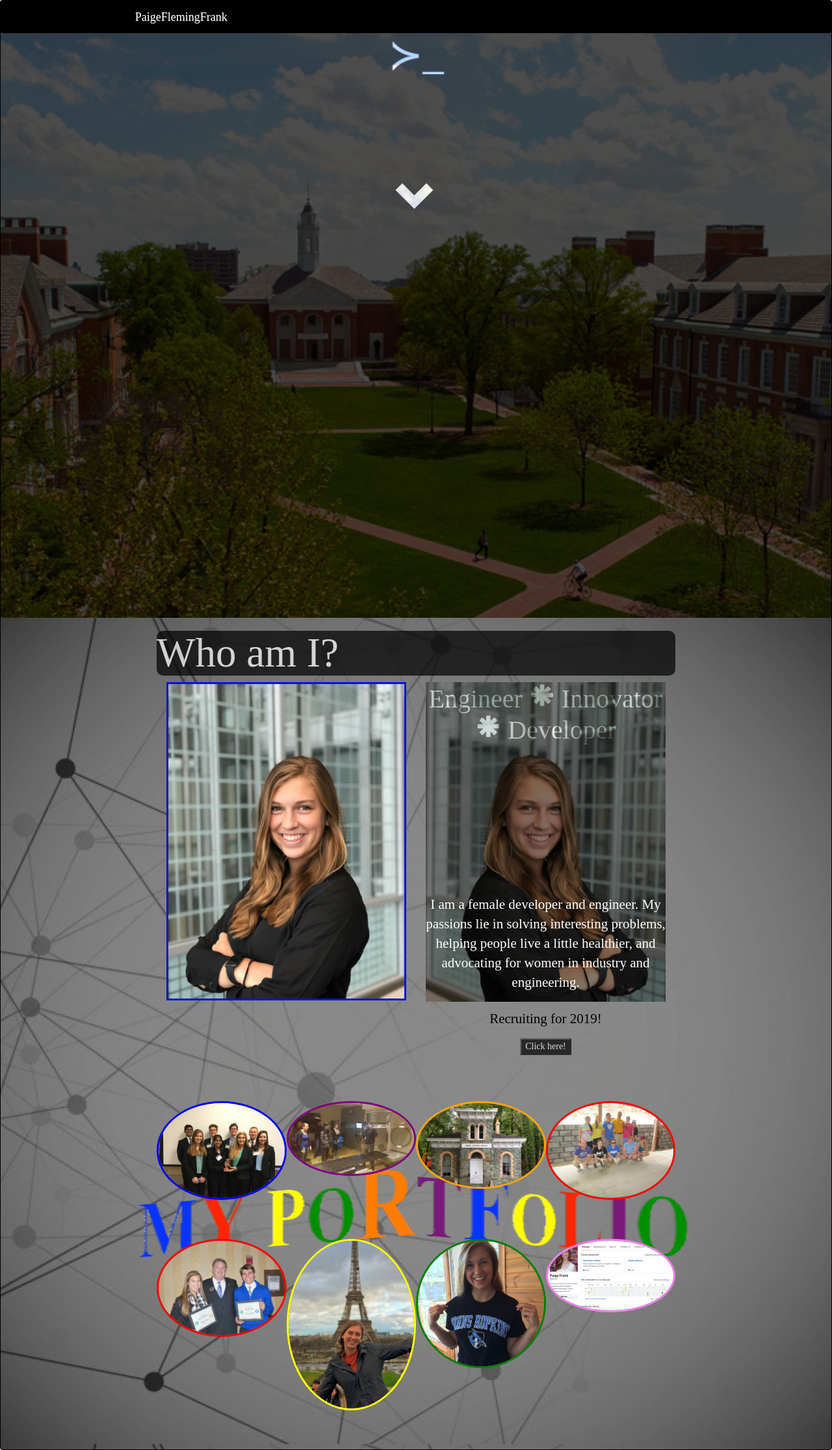
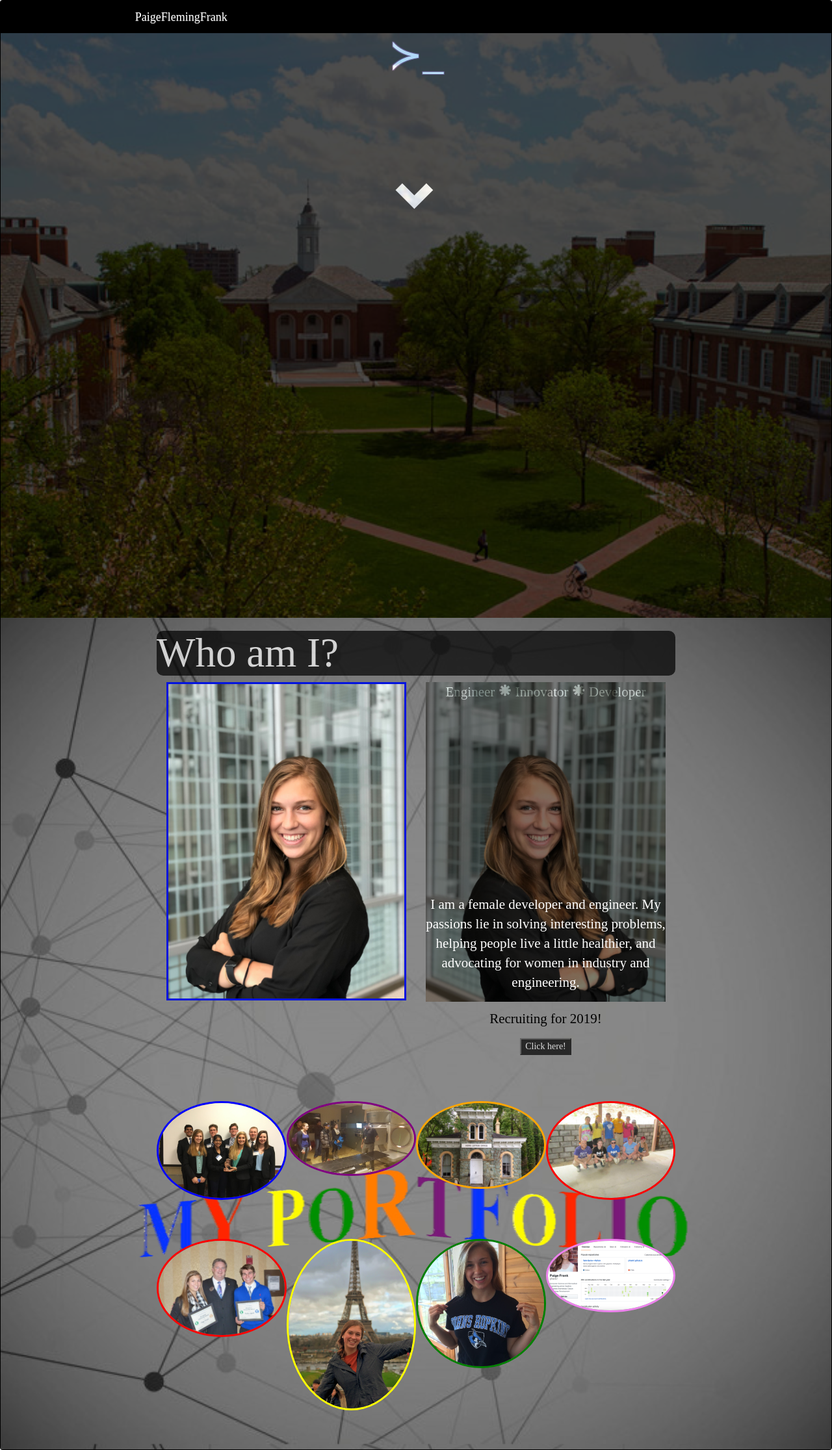
Before and after one commit to pfrank7/pfrank7.github.io, a Jekyll site: the page built from index.html, in a window 1280 px wide. Shown: the whole page at 65% size. Built offline with Jekyll 4.4.1, drawn with Linux system fonts in a browser that asks for light colours; nearby versions of some CDN libraries.

Commit message:
Update index.html

```diff
--- a/index.html
+++ b/index.html
@@ -31,8 +31,8 @@ title: Paige Frank
 					<div class = "me-cont">
 						<img src = "../photos/IMG_0413.jpg" alt = "me" class = "me-image">
 						<div class = "me-overlay text-center">
-							<h4 class = "me-back"> Engineer <span class="glyphicon glyphicon-asterisk"></span> Innovator <span class="glyphicon glyphicon-asterisk"></span>
-								Developer </h4>
+							<p class = "me-back"> Engineer <span class="glyphicon glyphicon-asterisk"></span> Innovator <span class="glyphicon glyphicon-asterisk"></span>
+								Developer </hp>
 							<p class = "me-text"> I am a female developer and engineer. My passions lie in solving interesting problems, helping people live a little healthier,
 							and advocating for women in industry and engineering. </p>
 						</div>
```
